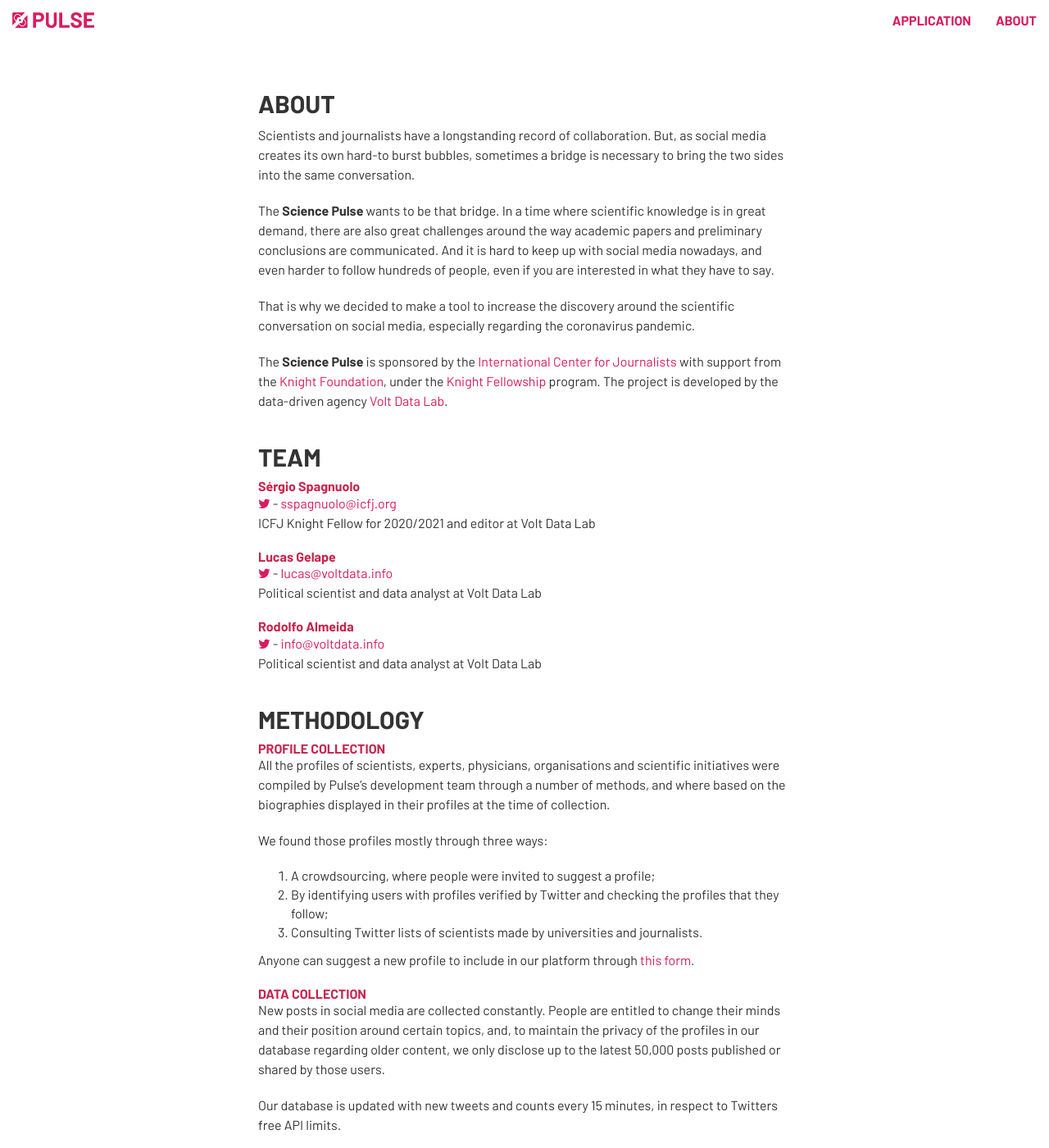
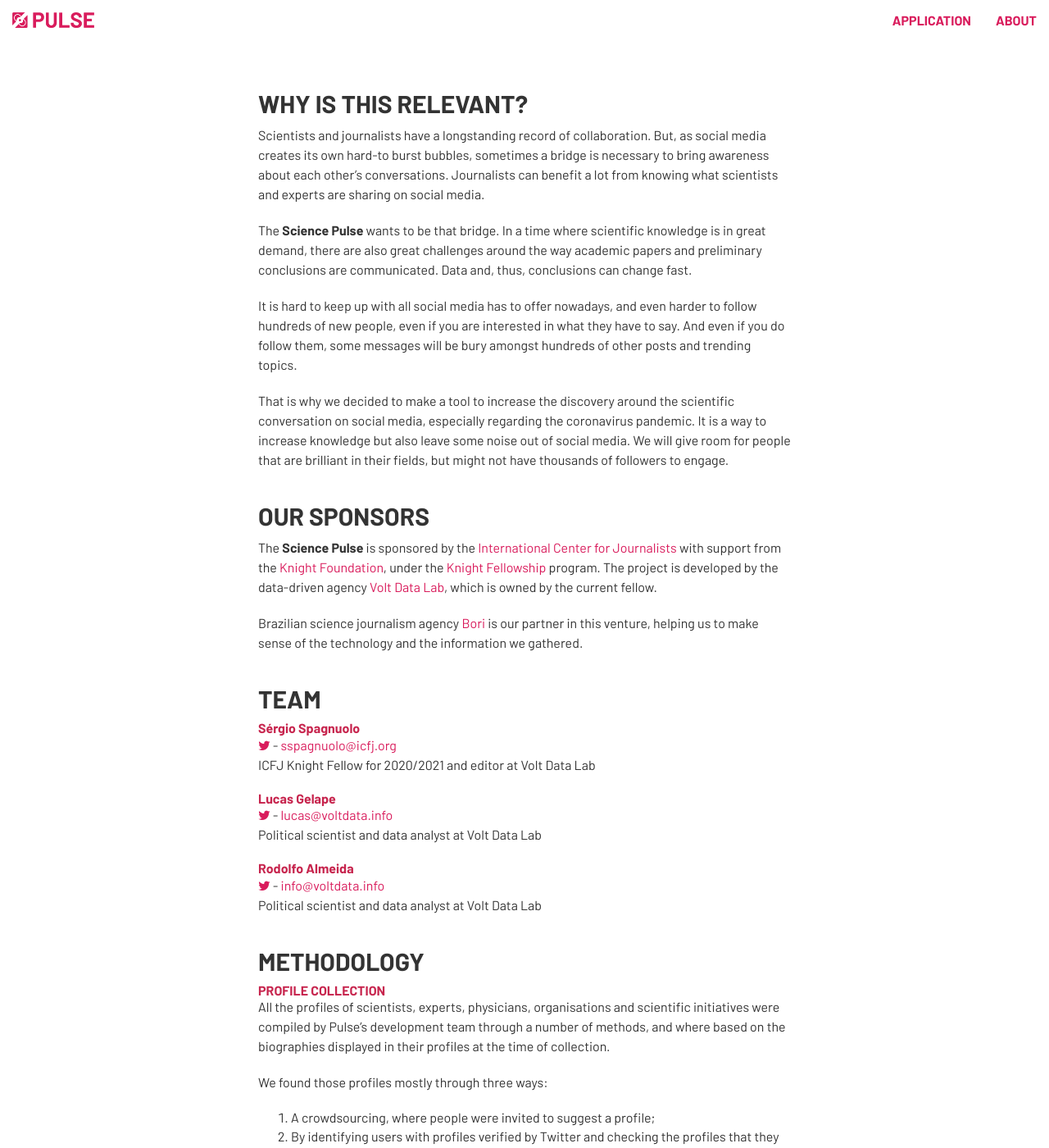
Before and after one commit to voltdatalab/science-monitor-site, a Jekyll site: the page built from about.md, in a window 1280 px wide and 1400 px high. Shown: the whole window at 82% size. Built offline with Jekyll 4.4.1, drawn with Linux system fonts in a browser that asks for light colours; some of the changed text lies outside the part shown.

```diff
--- a/about.md
+++ b/about.md
@@ -4,15 +4,22 @@ title: About us
 last_update: "June 18, 2020"
 ---
 
-## ABOUT
 
-Scientists and journalists have a longstanding record of collaboration. But, as social media creates its own hard-to burst bubbles, sometimes a bridge is necessary to bring the two sides into the same conversation.
+## WHY IS THIS RELEVANT?
 
-The **Science Pulse** wants to be that bridge. In a time where scientific knowledge is in great demand, there are also great challenges around the way academic papers and preliminary conclusions are communicated. And it is hard to keep up with social media nowadays, and even harder to follow hundreds of people, even if you are interested in what they have to say.
+Scientists and journalists have a longstanding record of collaboration. But, as social media creates its own hard-to burst bubbles, sometimes a bridge is necessary to bring awareness about each other's conversations. Journalists can benefit a lot from knowing what scientists and experts are sharing on social media.
 
-That is why we decided to make a tool to increase the discovery around the scientific conversation on social media, especially regarding the coronavirus pandemic.
+The **Science Pulse** wants to be that bridge. In a time where scientific knowledge is in great demand, there are also great challenges around the way academic papers and preliminary conclusions are communicated. Data and, thus, conclusions can change fast.
 
-The **Science Pulse** is sponsored by the [International Center for Journalists](https://icfj.org/) with support from the [Knight Foundation](https://knightfoundation.org/), under the [Knight Fellowship](https://www.icfj.org/our-work/knight/icfj-knight-fellowships) program. The project is developed by the data-driven agency [Volt Data Lab](https://voltdata.info/).
+It is hard to keep up with all social media has to offer nowadays, and even harder to follow hundreds of new people, even if you are interested in what they have to say. And even if you do follow them, some messages will be bury amongst hundreds of other posts and trending topics.
+
+That is why we decided to make a tool to increase the discovery around the scientific conversation on social media, especially regarding the coronavirus pandemic. It is a way to increase knowledge but also leave some noise out of social media. We will give room for people that are brilliant in their fields, but might not have thousands of followers to engage.
+
+## OUR SPONSORS
+
+The **Science Pulse** is sponsored by the [International Center for Journalists](https://icfj.org/) with support from the [Knight Foundation](https://knightfoundation.org/), under the [Knight Fellowship](https://www.icfj.org/our-work/knight/icfj-knight-fellowships) program. The project is developed by the data-driven agency [Volt Data Lab](https://voltdata.info/), which is owned by the current fellow.
+
+Brazilian science journalism agency [Bori](https://abori.com.br/) is our partner in this venture, helping us to make sense of the technology and the information we gathered.
 
 ## TEAM
 
@@ -45,7 +52,7 @@ Anyone can suggest a new profile to include in our platform through [this form](
 
 #### DATA COLLECTION
 
-New posts in social media are collected constantly. People are entitled to change their minds and their position around certain topics, and, to maintain the privacy of the profiles in our database regarding older content, we only disclose up to the latest 50,000 posts published or shared by those users.
+New posts in social media are collected constantly. People are entitled to change their minds and their position around certain topics, and, to maintain the privacy of the profiles in our database regarding older content, we only disclose up to the latest 30,000 posts published or shared by those users.
 
 Our database is updated with new tweets and counts every 15 minutes, in respect to Twitters free API limits.
 
```
Also changed, not shown: _includes/aside.html (+11 -3 lines), img/agenciabori.png (added), 4 other files.
